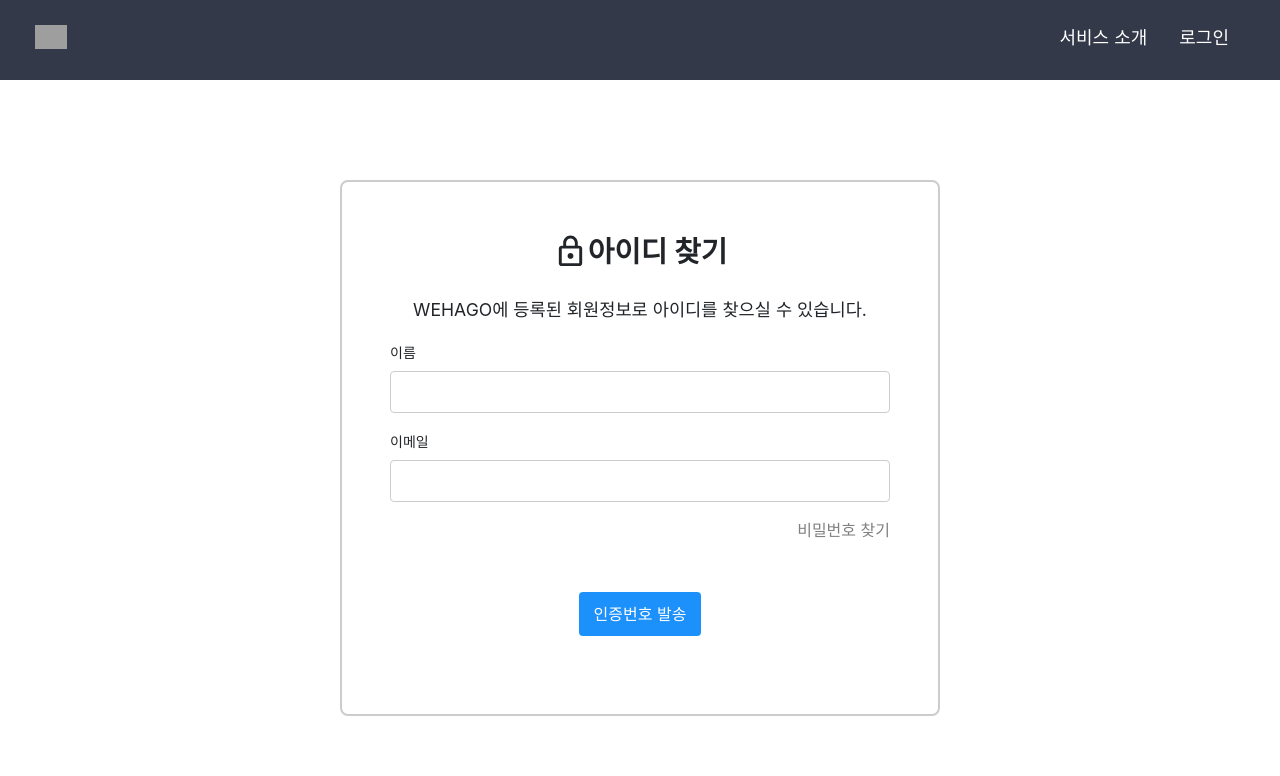
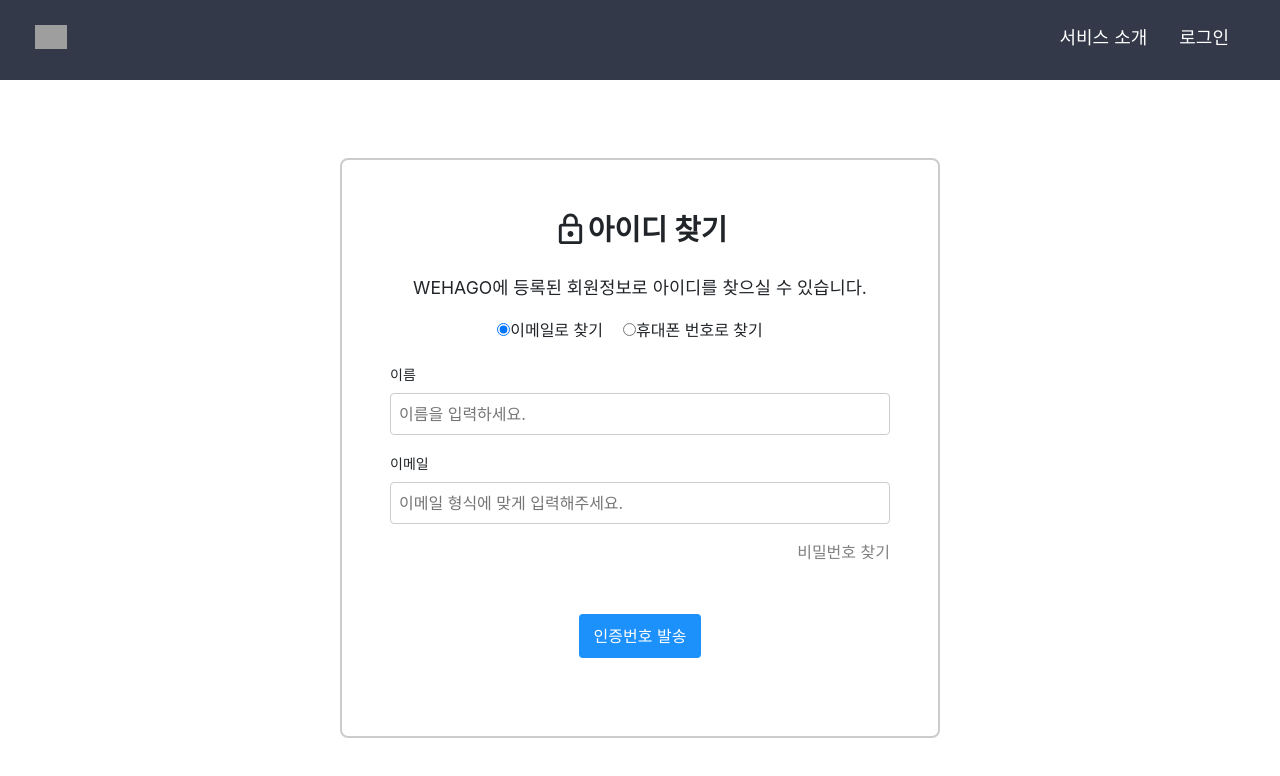
Before and after one commit to HyoungMinSong/wehagoreact, a React (Create React App) app: page /findId in a window 1280 px wide. Shown: the top 776 px of the page. Built offline with nearby package versions, Linux system fonts and the light colour scheme; grey boxes are pictures that could not be loaded; what react-chatbot-kit would draw is missing.

Commit message:
Feat : 아이디 찾기 핸드폰 인증

```diff
--- a/src/pages/login/FindIdForm.js
+++ b/src/pages/login/FindIdForm.js
@@ -1,30 +1,32 @@
-import React, { useState } from 'react';
-import './FindpwForm.css';
-import { Link, useNavigate } from 'react-router-dom';
-import SignUpHeader from '../signUp/SignUpHeader';
-import LockOutlinedIcon from '@mui/icons-material/LockOutlined';
-import axiosApi from '../../AxiosApi';
-import { async } from 'q';
-import Swal from 'sweetalert2';
+import React, { useState } from "react";
+import "./FindpwForm.css";
+import { Link, useNavigate } from "react-router-dom";
+import SignUpHeader from "../signUp/SignUpHeader";
+import LockOutlinedIcon from "@mui/icons-material/LockOutlined";
+import axiosApi from "../../AxiosApi";
+import Swal from "sweetalert2";
 
 const FindpwForm = () => {
   const navigate = useNavigate();
-  const [searchOption, setSearchOption] = useState('email');
-  const [name, setName] = useState('');
-  const [email, setEmail] = useState('');
-  const [responseCode, setResponseCode] = useState('');
-  const [verificationCode, setVerificationCode] = useState('');
+  const [searchOption, setSearchOption] = useState("email");
+  const [name, setName] = useState("");
+  const [email, setEmail] = useState("");
+  const [responseCode, setResponseCode] = useState("");
+  const [verificationCode, setVerificationCode] = useState("");
   const [showVerificationField, setShowVerificationField] = useState(false);
-  const [error, setError] = useState('');
+  const [error, setError] = useState("");
   const [nameError, setNameError] = useState(false);
   const [emailError, setEmailError] = useState(false);
-  const [foundId, setFoundId] = useState('');
+  const [foundId, setFoundId] = useState("");
 
   const handleSearchOptionChange = (e) => {
     setSearchOption(e.target.value);
-    setError('');
+    setError("");
+    setEmail("");
+    setNameError(false);
+    setEmailError(false);
     setShowVerificationField(false);
-    setVerificationCode('');
+    setVerificationCode("");
   };
 
   const handleCancel = () => {
@@ -32,33 +34,39 @@ const FindpwForm = () => {
   };
 
   const handleSendVerificationCode = async (e) => {
-    if(name == '') {
+    if (name == "") {
       setNameError(true);
-      document.getElementById('name').focus();
+      document.getElementById("name").focus();
       return;
     } else {
       setNameError(false);
     }
 
-    if(email == '') {
+    if (email == "") {
       setEmailError(true);
-      document.getElementById('email').focus();
+      document.getElementById("email").focus();
       return;
     } else {
       setEmailError(false);
     }
     // 회원이 있는지 확인
-    axiosApi.post('/findid1', {
+
+    if(searchOption === 'email'){
+      axiosApi
+        .post("/findid1", {
           t_user_name: name,
           t_user_email: email,
-    }).then((res) => {
+        })
+        .then((res) => {
           const foundId = res.data.t_user_id;
           setFoundId(foundId);
-      if(foundId) {
-        setError('');
-        axiosApi.post('/mailConfirm', {
-          email: email
-        }).then((response) => {
+          if (foundId) {
+            setError("");
+            axiosApi
+              .post("/mailConfirm", {
+                email: email,
+              })
+              .then((response) => {
                 Swal.fire({
                   title: false,
                   text: "입력하신 이메일로 인증 번호를 발송하였습니다.",
@@ -70,15 +78,16 @@ const FindpwForm = () => {
                   cancelButtonText: "취소", // cancel 버튼 텍스트 지정
                   // reverseButtons: true, // 버튼 순서 거꾸로
                 }).then((result) => {
-            if(result.isConfirmed) {
+                  if (result.isConfirmed) {
                     document.getElementById("name").disabled = true;
                     document.getElementById("email").disabled = true;
-              setError('');
+                    setError("");
                     setShowVerificationField(true);
                   }
                 });
                 setResponseCode(response.data);
-        }).catch((response) => {
+              })
+              .catch((response) => {
                 Swal.fire({
                   title: false,
                   text: "인증 번호 발송에 실패했습니다.",
@@ -90,29 +99,85 @@ const FindpwForm = () => {
                   cancelButtonText: "취소", // cancel 버튼 텍스트 지정
                   // reverseButtons: true, // 버튼 순서 거꾸로
                 });
+              });
+          } else {
+            setError("이름 또는 이메일이 일치하지 않습니다.");
+          }
         })
+        .catch((res) => {
+          setError("이름 또는 이메일이 일치하지 않습니다.");
+        })
+    }else {
+      axiosApi
+      .post("/findid2", {
+        t_user_name: name,
+        t_user_phone: email,
+      })
+      .then((res) => {
+        const foundId = res.data.t_user_id;
+        setFoundId(foundId);
+        if (foundId) {
+          setError("");
+          axiosApi
+            .post("/phoneAuth", email)
+            .then((response) => {
+              Swal.fire({
+                title: false,
+                text: "입력하신 번호로 인증 번호를 발송하였습니다.",
+                icon: "success",
+                showCancelButton: false, // cancel버튼 숨기기. 기본은 원래 없음
+                confirmButtonColor: "#3085d6", // confrim 버튼 색깔 지정
+                cancelButtonColor: "#d33", // cancel 버튼 색깔 지정
+                confirmButtonText: "확인", // confirm 버튼 텍스트 지정
+                cancelButtonText: "취소", // cancel 버튼 텍스트 지정
+                // reverseButtons: true, // 버튼 순서 거꾸로
+              }).then((result) => {
+                if (result.isConfirmed) {
+                  document.getElementById("name").disabled = true;
+                  document.getElementById("email").disabled = true;
+                  setError("");
+                  setShowVerificationField(true);
+                }
+              });
+              setResponseCode(response.data);
+            })
+            .catch((response) => {
+              Swal.fire({
+                title: false,
+                text: "인증 번호 발송에 실패했습니다.",
+                icon: "error",
+                showCancelButton: false, // cancel버튼 숨기기. 기본은 원래 없음
+                confirmButtonColor: "#3085d6", // confrim 버튼 색깔 지정
+                cancelButtonColor: "#d33", // cancel 버튼 색깔 지정
+                confirmButtonText: "확인", // confirm 버튼 텍스트 지정
+                cancelButtonText: "취소", // cancel 버튼 텍스트 지정
+                // reverseButtons: true, // 버튼 순서 거꾸로
+              });
+            });
         } else {
-        setError('이름 또는 이메일이 일치하지 않습니다.');
+          setError("이름 또는 이메일이 일치하지 않습니다.");
         }
-    }).catch((res) => {
-      setError('이름 또는 이메일이 일치하지 않습니다.');
-    });
+      })
+      .catch((res) => {
+        setError("이름 또는 이메일이 일치하지 않습니다.");
+      })
+    }
   };
 
   const handleSubmit = (e) => {
     e.preventDefault();
-    setError('');
+    setError("");
 
-    if (verificationCode === '') {
-      setError('인증번호를 입력해주세요.');
+    if (verificationCode === "") {
+      setError("인증번호를 입력해주세요.");
       document.getElementById("verificationCode").focus();
       return;
     }
 
-    if(verificationCode == responseCode) {
-      navigate('/findidresult', {state: {foundId}});
+    if (verificationCode == responseCode) {
+      navigate("/findidresult", { state: { foundId } });
     } else {
-      setError('인증번호가 일치하지 않습니다.');
+      setError("인증번호가 일치하지 않습니다.");
       document.getElementById("verificationCode").focus();
       return;
     }
@@ -130,6 +195,28 @@ const FindpwForm = () => {
           <div className="find-pw-description">
             WEHAGO에 등록된 회원정보로 아이디를 찾으실 수 있습니다.
           </div>
+          <div className="find-id-search-option">
+            <div className="find-id-option">
+              <input
+                type="radio"
+                id="phone-option"
+                value="phone"
+                checked={searchOption === 'phone'}
+                onChange={handleSearchOptionChange}
+              />
+              <label htmlFor="phone-option">휴대폰 번호로 찾기</label>
+            </div>
+            <div className="find-id-option">
+              <input
+                type="radio"
+                id="email-option"
+                value="email"
+                checked={searchOption === 'email'}
+                onChange={handleSearchOptionChange}
+              />
+              <label htmlFor="email-option">이메일로 찾기</label>
+            </div>
+          </div>
           <div className="find-pw-form-group">
             <label className="find-pw-form-label" htmlFor="name">
               이름
@@ -138,14 +225,17 @@ const FindpwForm = () => {
               className="find-pw-form-input"
               type="text"
               id="name"
-              name='name'
+              name="name"
               value={name}
               onChange={(e) => setName(e.target.value)}
               required
+              placeholder="이름을 입력하세요."
             />
-            {nameError && <small className='input-id-error'>이름을 입력하세요.</small>}
+            {nameError && (
+              <small className="input-id-error">이름을 입력하세요.</small>
+            )}
           </div>
-          {searchOption === 'email' && (
+          {searchOption === "email" ? (
             <div className="find-pw-form-group">
               <label className="find-pw-form-label" htmlFor="email">
                 이메일
@@ -154,15 +244,41 @@ const FindpwForm = () => {
                 className="find-pw-form-input"
                 type="email"
                 id="email"
-                name='email'
+                name="email"
                 value={email}
                 onChange={(e) => setEmail(e.target.value)}
                 required
+                placeholder="이메일 형식에 맞게 입력해주세요."
               />
-              {emailError && <small className='input-email-error'>이메일을 입력하세요.</small>}
+              {emailError && (
+                <small className="input-email-error">
+                  이메일을 입력하세요.
+                </small>
+              )}
+            </div>
+          ) : (
+            <div className="find-pw-form-group">
+              <label className="find-pw-form-label" htmlFor="email">
+                휴대폰 번호
+              </label>
+              <input
+                className="find-pw-form-input"
+                type="phone"
+                id="email"
+                name="email"
+                value={email}
+                onChange={(e) => setEmail(e.target.value)}
+                required
+                placeholder="하이픈(-)없이 휴대폰 번호 11자리를 입력해주세요."
+              />
+              {emailError && (
+                <small className="input-email-error">
+                  휴대폰 번호를 입력하세요.
+                </small>
+              )}
             </div>
           )}
-          <Link to={"/findpw"} className='find-id-link'>
+          <Link to={"/findpw"} className="find-id-link">
             비밀번호 찾기
           </Link>
           {!showVerificationField && (
--- a/src/pages/login/FindpwForm.css
+++ b/src/pages/login/FindpwForm.css
@@ -1,4 +1,17 @@
 /* FindpwForm.css */
+
+.find-id-search-option {
+  display: flex;
+  flex-direction: row-reverse; /* Reverses the order of the options */
+  justify-content: flex-start; /* Aligns options to the right side */
+  margin-bottom: 20px;
+}
+
+.find-id-option {
+  display: flex;
+  align-items: center;
+  margin-right: 20px; /* Adds spacing between options */
+}
 
 .find-pw-container {
   display: flex;
--- a/src/pages/signUp/SignUpHeaderIndexFix.js
+++ b/src/pages/signUp/SignUpHeaderIndexFix.js
@@ -32,7 +32,6 @@ const StyledLink1 = styled(Link)`
 `;
 
 function SignUpHeaderIndexFix(props) {
-  console.log("안녕");
 
     return(
         <Wrapper>
```
Also changed, not shown: src/pages/login/FindpwForm.js (+53 -42 lines), src/pages/organization/Management.js (+11 -11 lines). Lines whose indentation alone changed are shown as unchanged.
